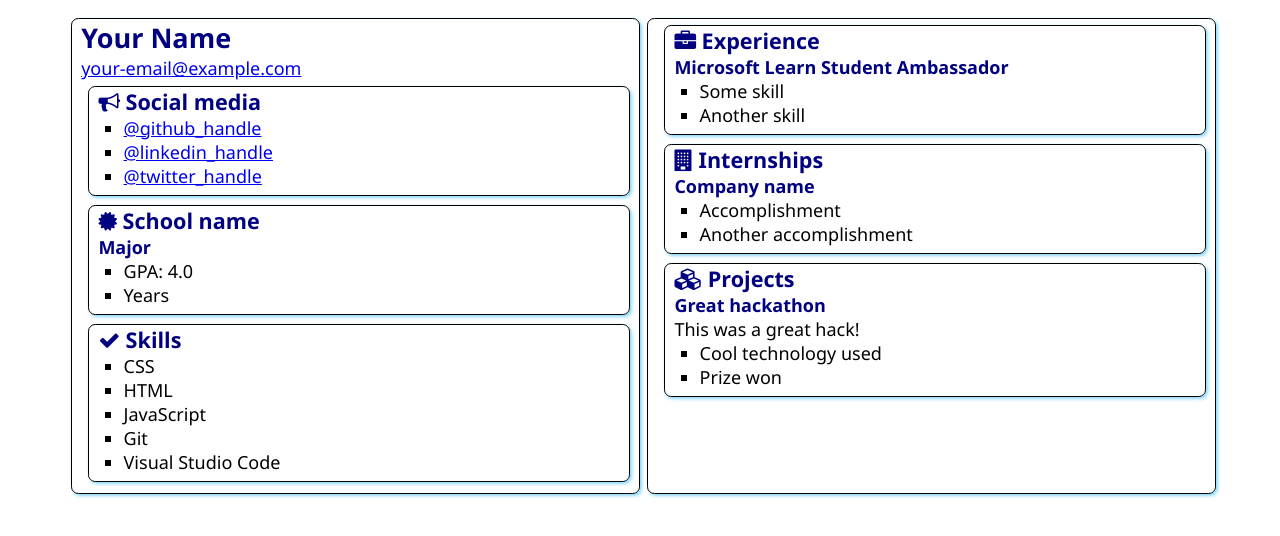
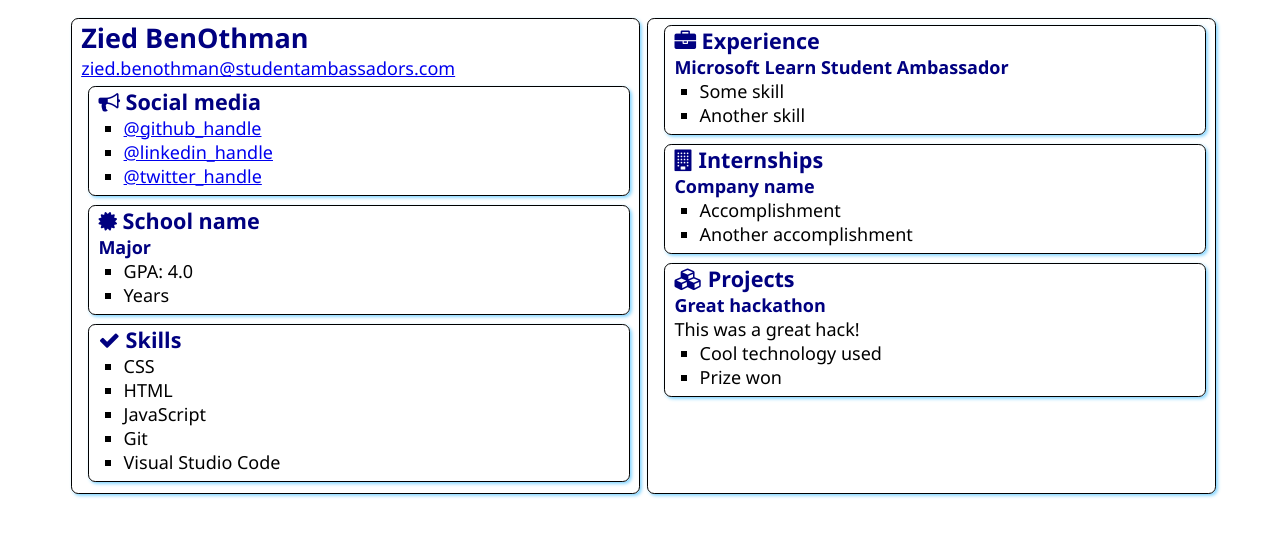
Before and after one commit to benothmen/SATechnicalOnboarding, a plain HTML site: page src/index.html in a window 1280 px wide. Drawn offline with Linux system fonts and the light colour scheme.

Commit message:
Added My Name

```diff
--- a/src/index.html
+++ b/src/index.html
@@ -12,8 +12,8 @@
 <body>
     <main>
         <article class="box">
-            <h1>Your Name</h1>
-            <div><a href="mailto:your.email@example.com">your-email@example.com</a></div>
+            <h1>Zied BenOthman</h1>
+            <div><a href="mailto:zied.benothman@studentambassadors.com">zied.benothman@studentambassadors.com</a></div>
 
             <section class="box">
                 <h2>
```
